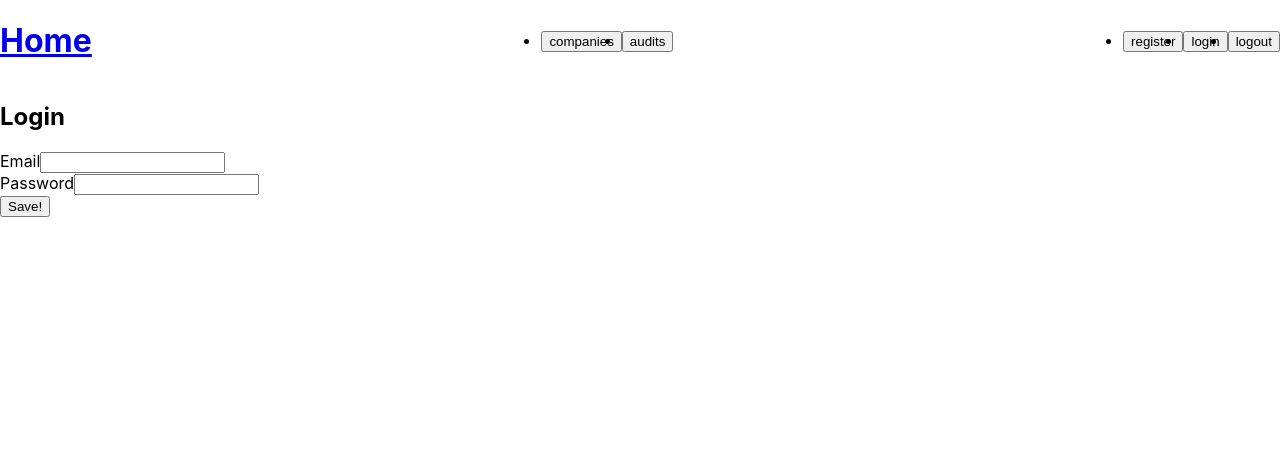
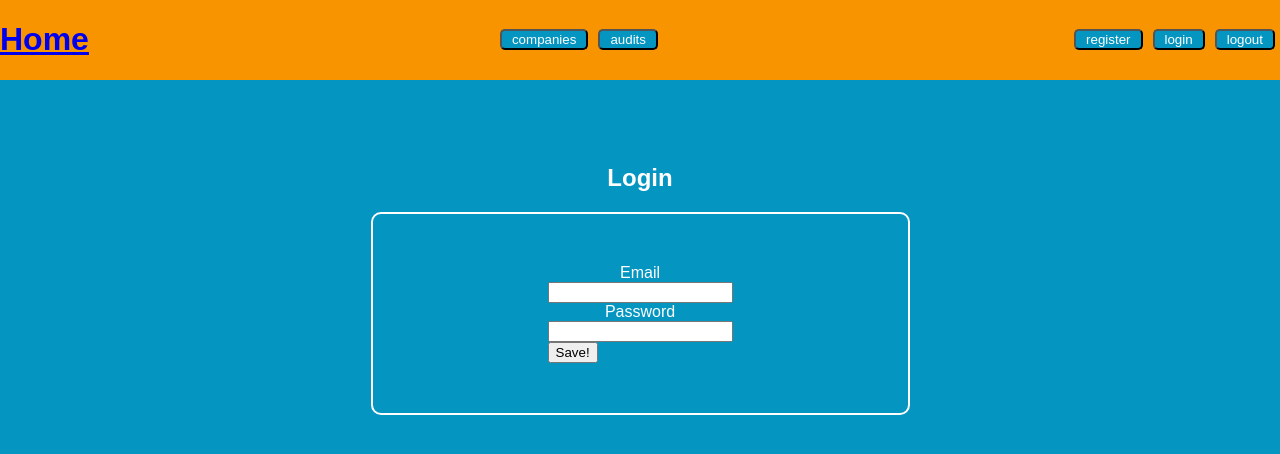
Before and after one commit to zparmenter/crm-client, a React (Create React App) app: page /login in a window 1280 px wide. Shown: the top 454 px of the page. Built offline with nearby package versions, Linux system fonts and the light colour scheme.

Commit message:
style header component and login form

```diff
--- a/src/App.css
+++ b/src/App.css
@@ -1,38 +1,72 @@
-.App {
-  text-align: center;
+:root {
+    --secondaryColor: rgba(247, 148, 0);
+    --mainColor: rgb(4, 149, 192);
+
 }
 
-.App-logo {
-  height: 40vmin;
-  pointer-events: none;
+@import url('https://fonts.googleapis.com/css2?family=Spartan&display=swap');
+
+body {
+    background-color: var(--mainColor);
+    color: white;
+    font-family: 'Spartan', sans-serif;
 }
 
-@media (prefers-reduced-motion: no-preference) {
-  .App-logo {
-    animation: App-logo-spin infinite 20s linear;
-  }
+/*-----------------------HEADER CSS------------------------*/
+
+.headerDiv {
+    display: flex;
+    flex-direction: row;
+    align-items: center;
+    justify-content: space-between;
+    background-color: var(--secondaryColor);
 }
 
-.App-header {
-  background-color: #282c34;
-  min-height: 100vh;
-  display: flex;
-  flex-direction: column;
-  align-items: center;
-  justify-content: center;
-  font-size: calc(10px + 2vmin);
-  color: white;
+.headerList {
+    display: flex;
+
 }
 
-.App-link {
-  color: #61dafb;
+.headerListItem {
+    list-style: none;
+    margin-left: 5px;
+    margin-right: 5px;
 }
 
-@keyframes App-logo-spin {
-  from {
-    transform: rotate(0deg);
-  }
-  to {
-    transform: rotate(360deg);
-  }
+.headerListBtn {
+    padding-right: 10px;
+    padding-left: 10px;
+    background-color: var(--mainColor);
+    color: white;
+    border-radius: 5px;
 }
+
+/*---------------------END OF HEADER STYLES-----------------*/
+
+/*-----------------------LOGIN PAGE------------------------*/
+
+.loginDiv {
+    min-height: 50vh;
+    display: flex;
+    flex-direction: column;
+    justify-content: center;
+    align-items: center;
+}
+
+.loginForm {
+    border-radius: 10px;
+    border: 2px solid white;
+    padding-left: 175px;
+    padding-top: 50px;
+    padding-bottom: 50px;
+    padding-right: 175px;
+
+    width: fit-content;
+}
+
+.loginFormDiv {
+    display: flex;
+    flex-direction: column;
+    justify-content: center;
+    align-items: center;
+}
--- a/src/components/Header.js
+++ b/src/components/Header.js
@@ -9,40 +9,35 @@ function Header() {
 
     return (
 
-        <div style={{
-            display: 'flex',
-            flexDirection: 'row',
-            justifyContent: 'space-between',
-            alignItems: 'center',
-        }}>
+        <div class='headerDiv'>
             <Link to={'/'}>
                 <h1>Home</h1>
             </Link>
-                <ul style={{display: 'flex', flexDirection: 'row'}}>
-                    <li>
+                <ul class='headerList'>
+                    <li class='headerListItem'>
                         <Link to={'/companies'}>
-                            <button>companies</button>
+                            <button class='headerListBtn'>companies</button>
                         </Link>
                     </li>
-                    <li>
+                    <li class='headerListItem'>
                         <Link to={'/audits'}>
-                            <button>audits</button>
+                            <button class='headerListBtn'>audits</button>
                         </Link>
                     </li>
                 </ul>
-                <ul style={{display: 'flex', flexDirection: 'row'}}>
-                    <li>
+                <ul class='headerList'>
+                    <li class='headerListItem'>
                         <Link to={'/register'}>
-                            <button>register</button>
+                            <button class='headerListBtn'>register</button>
                         </Link>
                     </li>
-                    <li>
+                    <li class='headerListItem'>
                         <Link to={'/login'}>
-                            <button>login</button>
+                            <button class='headerListBtn'>login</button>
                         </Link>
                     </li>
-                    <li>
-                        <button onClick={() => { setUser(); navigate('/')}}>logout</button>
+                    <li class='headerListItem'>
+                        <button class='headerListBtn' onClick={() => { setUser(); navigate('/')}}>logout</button>
                     </li>
                 </ul>
         </div>
--- a/src/pages/authpages/Login.js
+++ b/src/pages/authpages/Login.js
@@ -24,11 +24,12 @@ function UserLogin(props) {
     }
 
     return (
-        <div>
+        <>
         <Header />
+        <div class='loginDiv'>
             <h2>Login</h2>
-        <form onSubmit={handleSubmit}>
-            <div className='form-input'>
+            <form class='loginForm' onSubmit={handleSubmit}>
+                <div className='form-input loginFormDiv'>
                 <label htmlFor='email'>Email</label>
                 <input
                     type='text'
@@ -37,7 +38,7 @@ function UserLogin(props) {
                     value={email}
                 />
                 </div>
-            <div className='form-input'>
+                <div className='form-input loginFormDiv'>
                 <label htmlFor='password'>Password</label>
                 <input
                     type='text'
@@ -50,6 +51,7 @@ function UserLogin(props) {
                 <input type='submit' value='Save!' />
             </form>
         </div>
+        </>
     );
 
 
```
Lines whose indentation alone changed are shown as unchanged.
